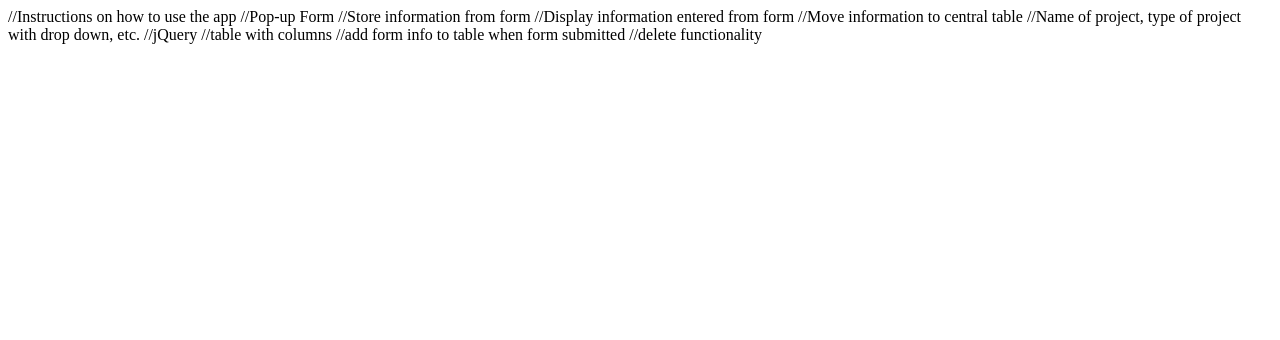
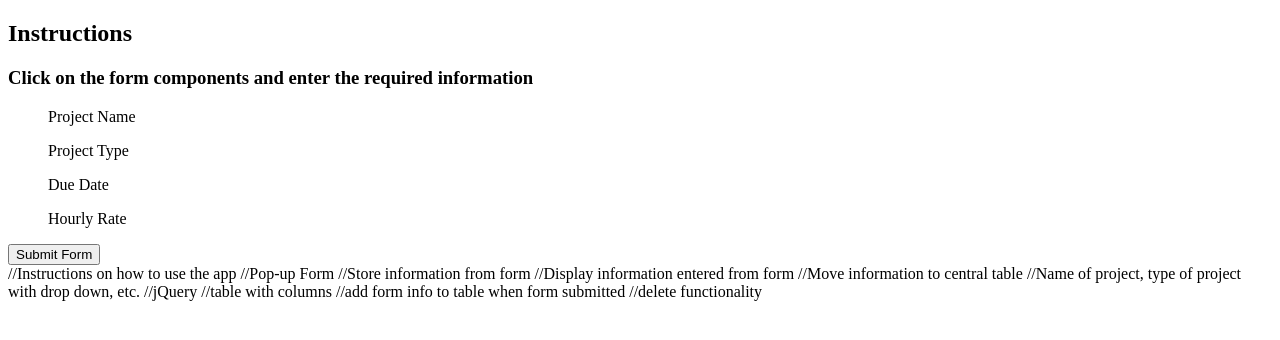
Before and after one commit to saukchung/first-group-collab, a plain HTML site: page index.html in a window 1280 px wide. Drawn offline with Linux system fonts and the light colour scheme.

Commit message:
Began form and started JavaScript

```diff
--- a/index.html
+++ b/index.html
@@ -1,26 +1,37 @@
 <!DOCTYPE html>
 <html lang="en">
-<head>
-    <meta charset="UTF-8">
-    <meta http-equiv="X-UA-Compatible" content="IE=edge">
-    <meta name="viewport" content="width=device-width, initial-scale=1.0">
+  <head>
+    <meta charset="UTF-8" />
+    <meta http-equiv="X-UA-Compatible" content="IE=edge" />
+    <meta name="viewport" content="width=device-width, initial-scale=1.0" />
     <title>Document</title>
     <!-- //src jQuery, Bootstrap, CSS, Javascript, Google Fonts  -->
-</head>
-<body>
-
+  </head>
+  <body>
     <!-- //header with display of date and time ,etc. Use moment and setInterval -->
 
-    //Instructions on how to use the app
-    //Pop-up Form
-            //Store information from form
-            //Display information entered from form
-            //Move information to central table
-        //Name of project, type of project with drop down, etc.
-            //jQuery
-    //table with columns
-            //add form info to table when form submitted
-             //delete functionality
+    <form class="form">
+      <h2>Instructions</h2>
+      <h3>Click on the form components and enter the required information</h3>
+      <ul id="projName">
+        Project Name
+      </ul>
+      <ul id="projType">
+        Project Type
+      </ul>
+      <ul id="datedue">
+        Due Date
+      </ul>
+      <ul id="rate">
+        Hourly Rate
+      </ul>
+      <button>Submit Form</button>
+    </form>
+    //Instructions on how to use the app //Pop-up Form //Store information from
+    form //Display information entered from form //Move information to central
+    table //Name of project, type of project with drop down, etc. //jQuery
+    //table with columns //add form info to table when form submitted //delete
+    functionality
     <!-- load jquery, my Javascript  -->
-</body>
+  </body>
 </html>
```
Also changed, not shown: script.js (+8 -1 lines).
